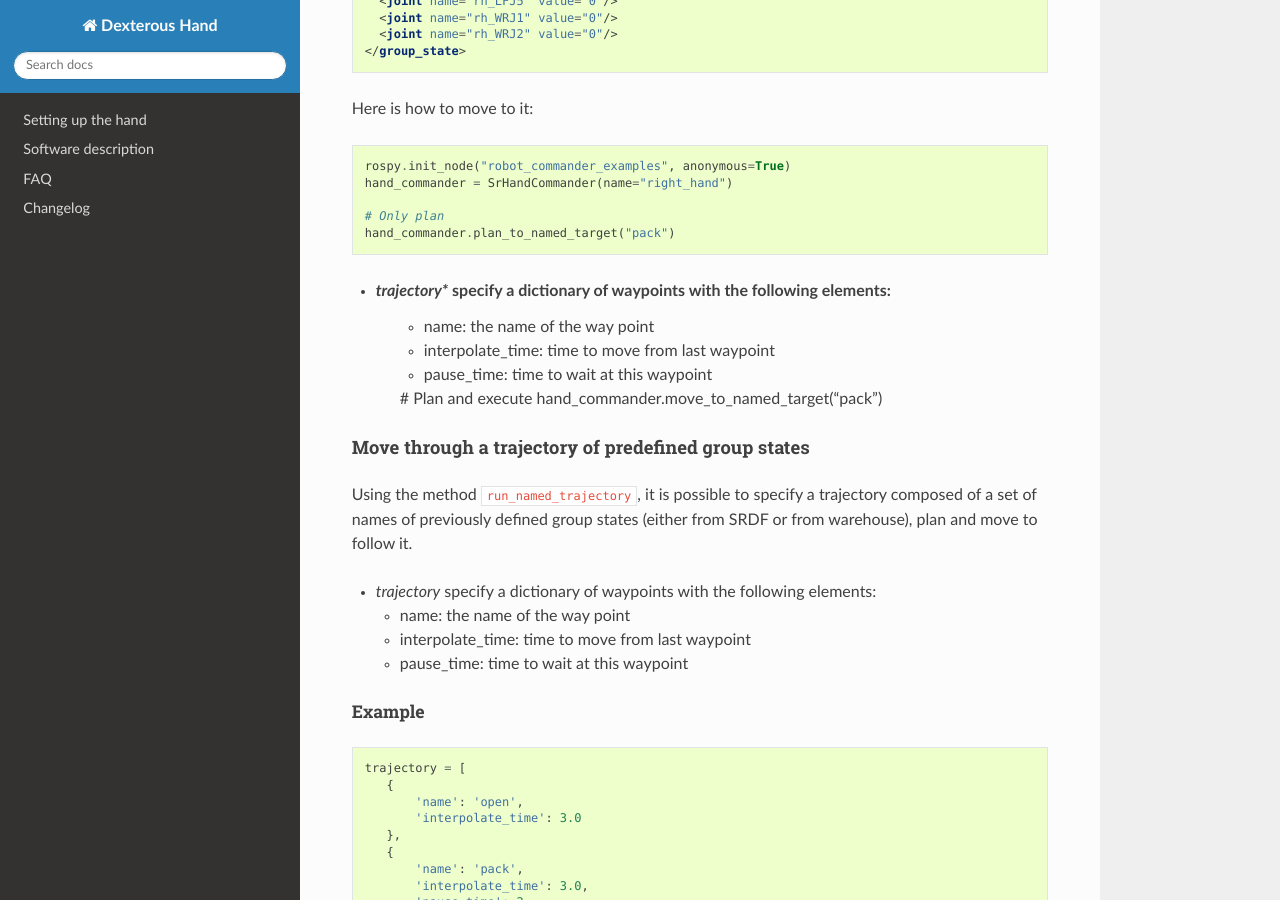
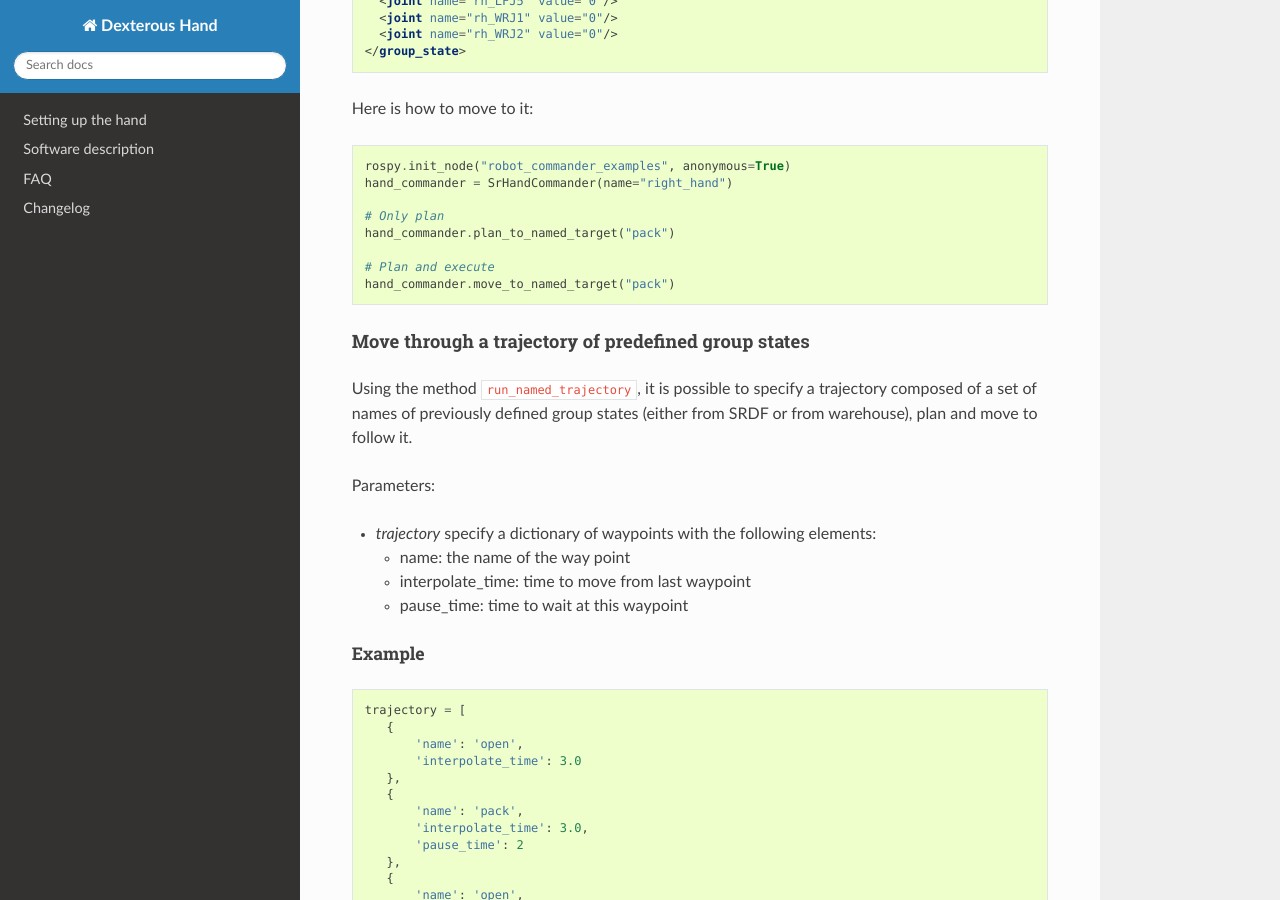
Before and after one commit to shadow-robot/sr_dexterous_hand_documentation, a Sphinx documentation site: the page built from docs/user_guide/2_software_description.md, in a window 1280 px wide and 900 px high, scrolled down 23373 px. Built offline with Sphinx 7.4.7 and the Read the Docs theme 2.0.0, drawn with Linux system fonts in a browser that asks for light colours.

Commit message:
fixing line 851 again

````diff
--- a/docs/user_guide/2_software_description.md
+++ b/docs/user_guide/2_software_description.md
@@ -837,11 +837,6 @@ Here is how to move to it:
     # Only plan
     hand_commander.plan_to_named_target("pack")
 
-
--  *trajectory** specify a dictionary of waypoints with the following elements:
-    -  name: the name of the way point
-    -  interpolate_time: time to move from last waypoint
-    -  pause_time: time to wait at this waypoint
     # Plan and execute
     hand_commander.move_to_named_target("pack")
 
@@ -850,8 +845,9 @@ Here is how to move to it:
 #### Move through a trajectory of predefined group states
 ```eval_rst
 Using the method ``run_named_trajectory``, it is possible to specify a trajectory composed of a set of names of previously defined group states (either from SRDF or from warehouse), plan and move to follow it.
+```
+Parameters:
 
-```
 -  *trajectory* specify a dictionary of waypoints with the following elements:
     -  name: the name of the way point
     -  interpolate_time: time to move from last waypoint
````
